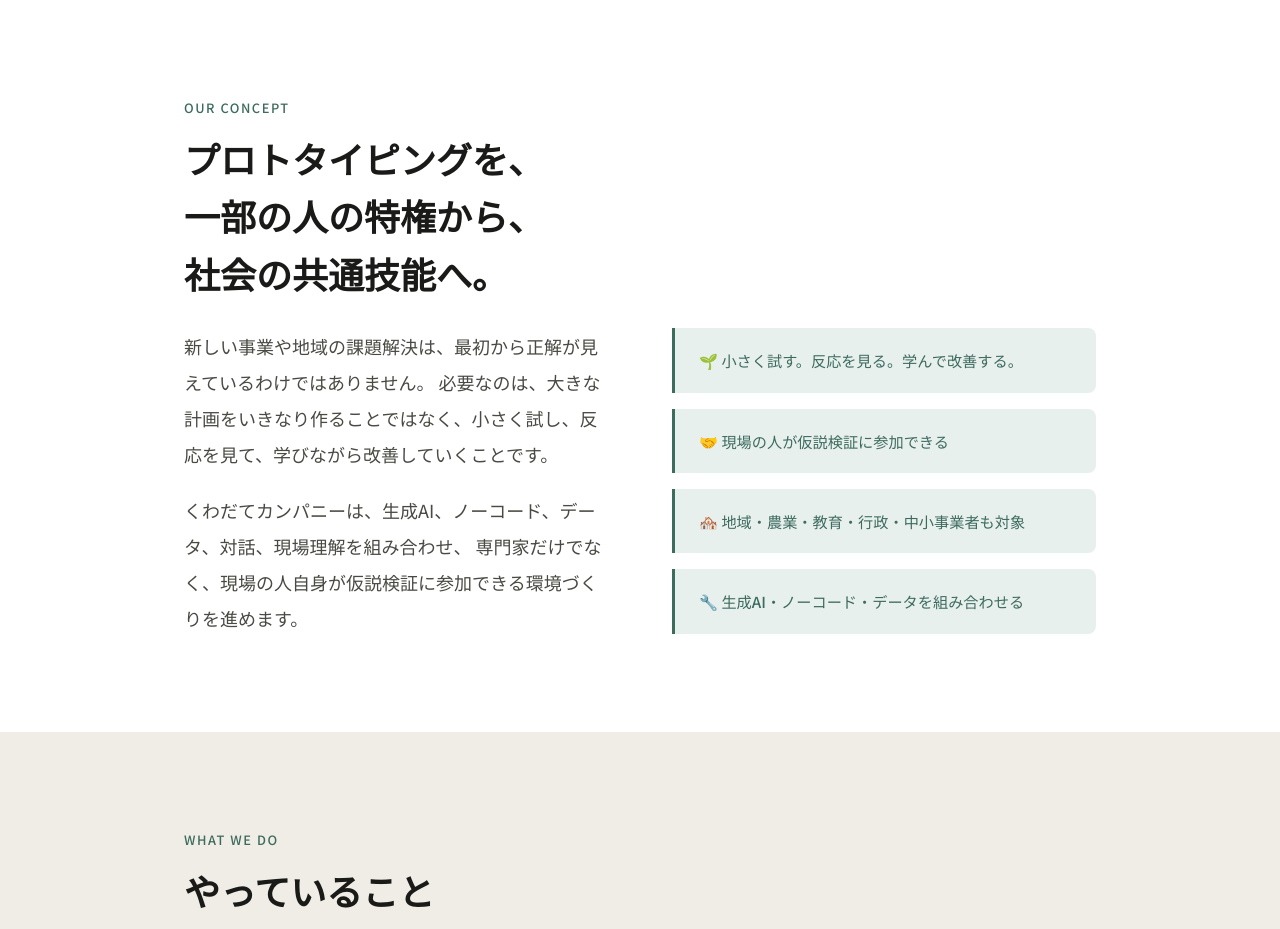
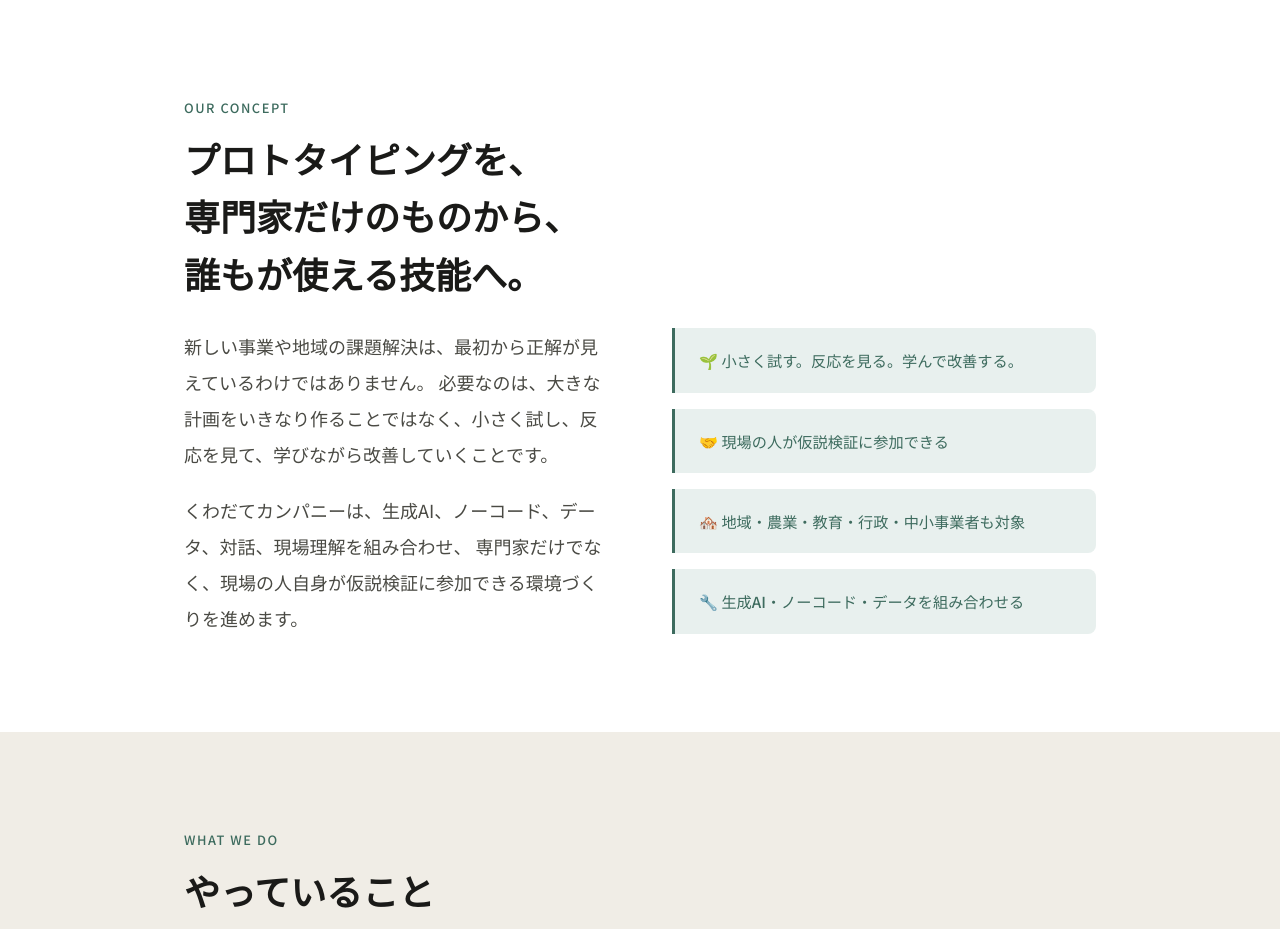
Before and after one commit to chmst-dev/kuwadate-company-site, a React (Vite) app: page / in a window 1280 px wide. Shown: the part 800-1729 px from the top of the page. Built offline with nearby package versions, Linux system fonts and the light colour scheme.

Commit message:
fix: Conceptの見出し「一部の人の特権」を柔らかい表現に変更

```diff
--- a/src/App.jsx
+++ b/src/App.jsx
@@ -65,7 +65,7 @@ function ConceptSection() {
       <div className="container">
         <p className="section__eyebrow fade-in">Our Concept</p>
         <h2 className="section__title fade-in fade-in-delay-1">
-          プロトタイピングを、<br />一部の人の特権から、<br />社会の共通技能へ。
+          プロトタイピングを、<br />専門家だけのものから、<br />誰もが使える技能へ。
         </h2>
         <div className="concept__layout">
           <div className="concept__text fade-in fade-in-delay-2">
```
